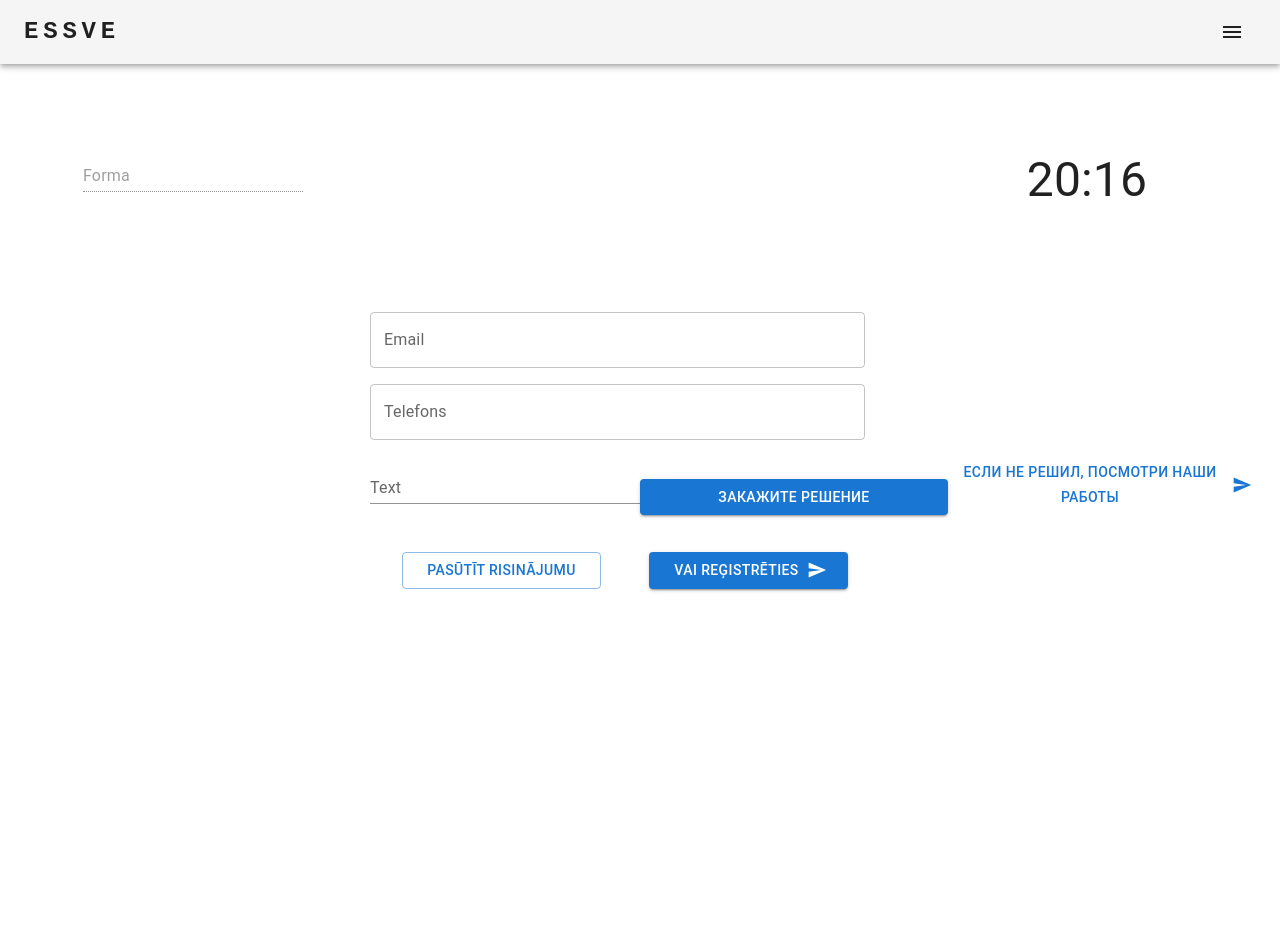
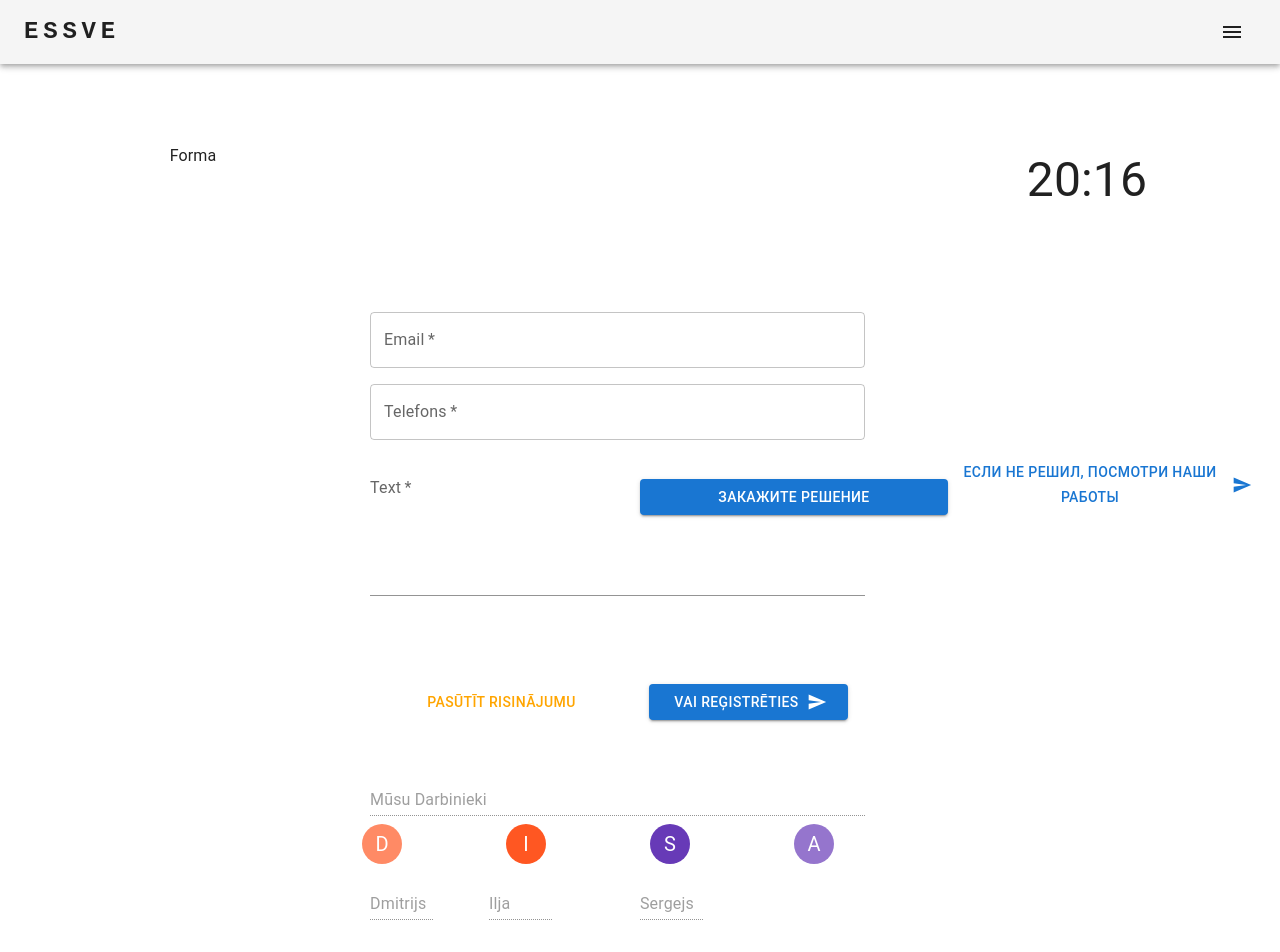
Before and after one commit to cropez/IDS, a React (Create React App) app in the folder client/: page /informacija in a window 1280 px wide. Shown: the top 952 px of the page. Before the commit the page ends 800 px from the top, so only its background shows below. Built offline with nearby package versions, Linux system fonts and the light colour scheme.

Commit message:
kad udobno ebatj cugun

```diff
--- a/client/src/pages/informacija.jsx
+++ b/client/src/pages/informacija.jsx
@@ -1,45 +1,62 @@
-import * as React from 'react';
+import React, { useState, useEffect } from 'react';
 import dayjs from 'dayjs';
 import isBetweenPlugin from 'dayjs/plugin/isBetween';
-import { Container } from '@mui/material';
+import { Container, Typography } from '@mui/material';
 import Grid from '@mui/material/Grid';
-import { useState, useEffect } from 'react';
-import '../styles/img.css';
 import TextField from '@mui/material/TextField';
 import Button from '@mui/material/Button';
-
+import Avatar from '@mui/material/Avatar';
 import SendIcon from '@mui/icons-material/Send';
+import Stack from '@mui/material/Stack';
+import { deepOrange, deepPurple } from '@mui/material/colors';
+import '../styles/img.css';
 
 dayjs.extend(isBetweenPlugin);
 
+export default function Dashboard() {
+  const [dateState, setDateState] = useState(new Date());
 
-
-export default function Dashboard() {
-
-
-  const [dateState, setDateState] = useState(new Date());
   useEffect(() => {
     setInterval(() => setDateState(new Date()), 30000);
   }, []);
+
   return (
-
-    <> <Container maxWidth="xl" sx={{ display: "flex", height: "150px" }}>
-
-
+    <>
+      <Container maxWidth="xl" sx={{ display: "flex", height: "150px" }}>
         <Grid container xs={12} justifyContent="center" mt={10} fontSize="xxx-large">
-
-  <TextField disabled label="Forma"  variant="standard" />
+          <Typography>
+            Forma
+          </Typography>
         </Grid>
         <Grid item xs={12} md={10} mt={30}>
-<TextField sx={{ m: 1, width: '55ch' }} label="Email" />
-<TextField sx={{ m: 1, width: '55ch' }} label="Telefons" />
-<TextField id="standard-basic" sx={{ m: 1, width: '55ch' }} rows={10} variant="standard" label="Text" />
-  <Button sx={{ m: 5, width: '25ch' }} variant="outlined" >
+          <TextField sx={{ m: 1, width: '55ch' }} required label="Email" />
+          <TextField sx={{ m: 1, width: '55ch' }} required label="Telefons" />
+          <TextField id="standard-basic" sx={{ m: 1, width: '55ch', height: '20ch' }} multiline rows={5} variant="standard" required label="Text" />
+
+          <Button sx={{ m: 5, width: '25ch' }} style={{ color: 'orange' }} variant="outlinedorange">
             Pasūtīt risinājumu
           </Button>
-        <Button variant="contained"  sx={{ m: 1, width: '25ch' }} endIcon={<SendIcon />}>
+          <Button variant="contained" sx={{ m: 1, width: '25ch' }} endIcon={<SendIcon />}>
             Vai reģistrēties
           </Button>
+          <Grid>
+            <TextField disabled label="Mūsu Darbinieki" sx={{ m: 1, width: '55ch', mr: 1 }} variant="standard" />
+          </Grid>
+
+          <Grid>
+            <Stack direction="row" spacing={13}>
+              <Avatar sx={{ bgcolor: deepOrange[300] }}>D</Avatar>
+              <Avatar sx={{ bgcolor: deepOrange[500] }}>I</Avatar>
+              <Avatar sx={{ bgcolor: deepPurple[500] }}>S</Avatar>
+              <Avatar sx={{ bgcolor: deepPurple[300] }}>A</Avatar>
+            </Stack>
+          </Grid>
+          <Grid>
+            <TextField disabled label="Dmitrijs" sx={{ m: 1, width: '7ch', mr: 6 }} variant="standard" />
+            <TextField disabled label="Ilja" sx={{ m: 1, width: '7ch', mr: 10 }} variant="standard" />
+            <TextField disabled label="Sergejs" sx={{ m: 1, width: '7ch', mr: 10 }} variant="standard" />
+            <TextField disabled label="Andrejs" sx={{ m: 1, width: '7ch', mr: 9 }} variant="standard" />
+          </Grid>
         </Grid>
         <Grid container xs={12} justifyContent="center" mt={10} fontSize="xxx-large">
           <div>
@@ -50,7 +67,7 @@ export default function Dashboard() {
             })}
           </div>
         </Grid>
-
-      </Container></>
+      </Container>
+    </>
   );
 }
```
Lines whose indentation alone changed are shown as unchanged.
